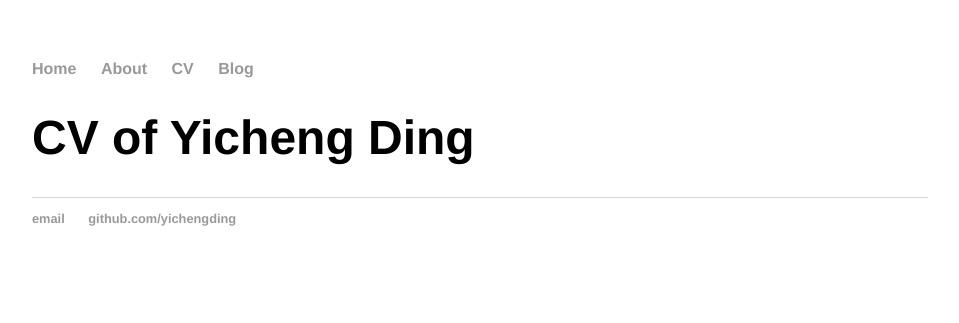
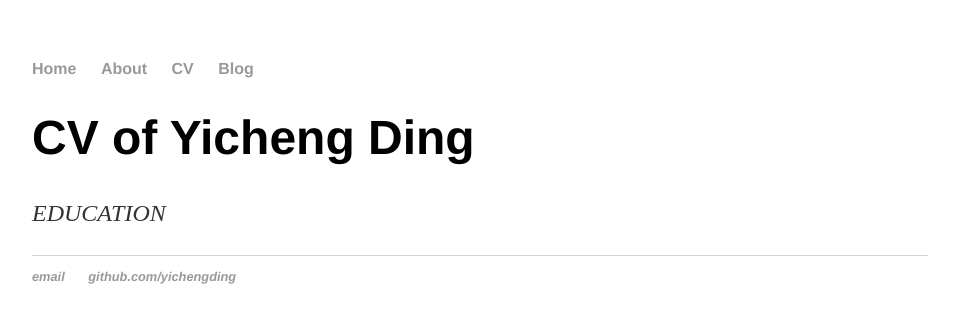
Before and after one commit to YichengDing0106/YichengDing0106.github.io, a Jekyll site: the page built from cv/index.html, in a window 1280 px wide. Shown: the top 323 px of the page, without its empty margins (160-1119 px from the left). Built offline with Jekyll 4.4.1, drawn with Linux system fonts in a browser that asks for light colours.

Commit message:
Update index.html

```diff
--- a/cv/index.html
+++ b/cv/index.html
@@ -2,5 +2,5 @@
 layout: default
 title: CV of Yicheng Ding
 ---
-
-<h1>{{ page.title }}</h1>
+  <h1>{{ page.title }}</h1>
+  <p> <em>EDUCATION<em> <p>
```
